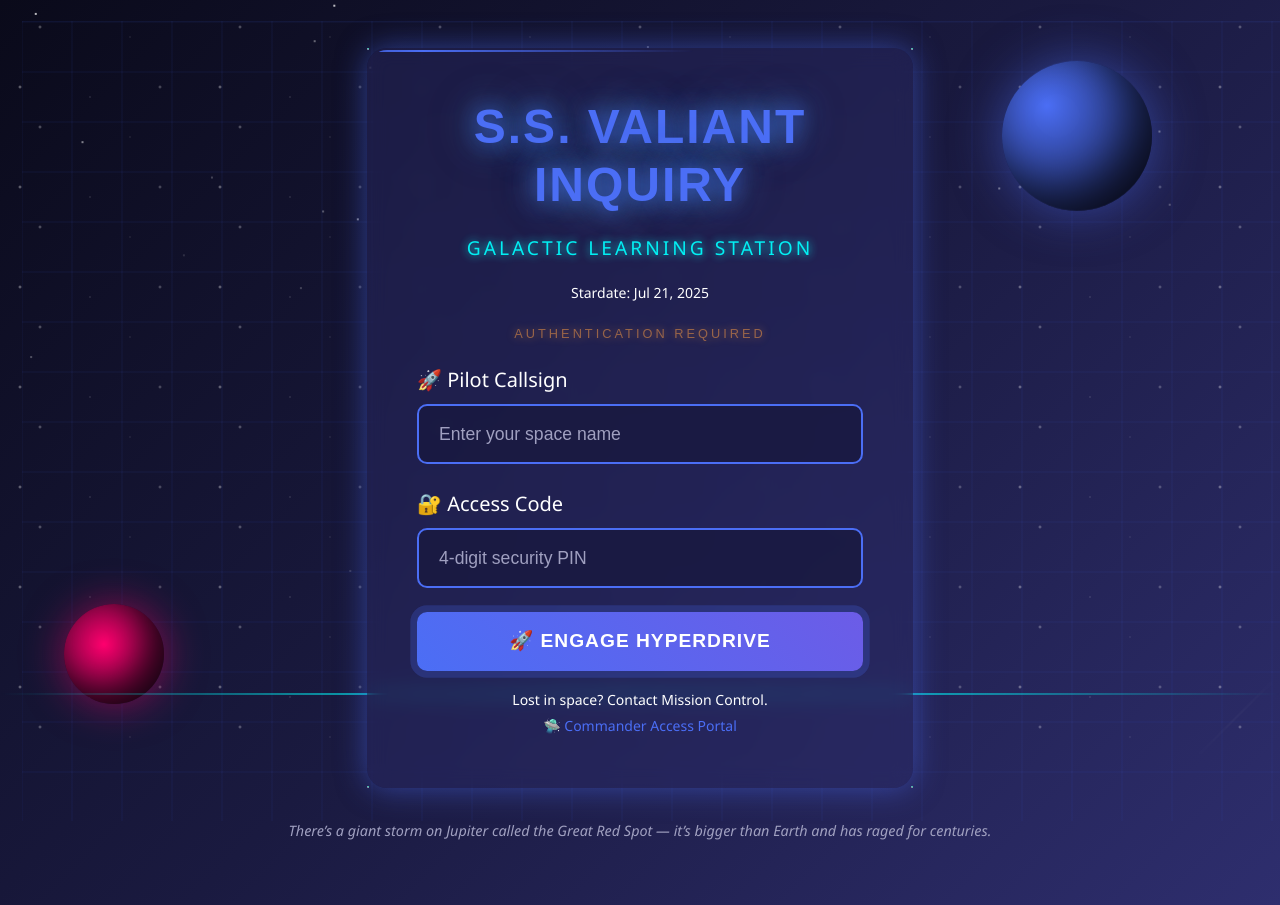
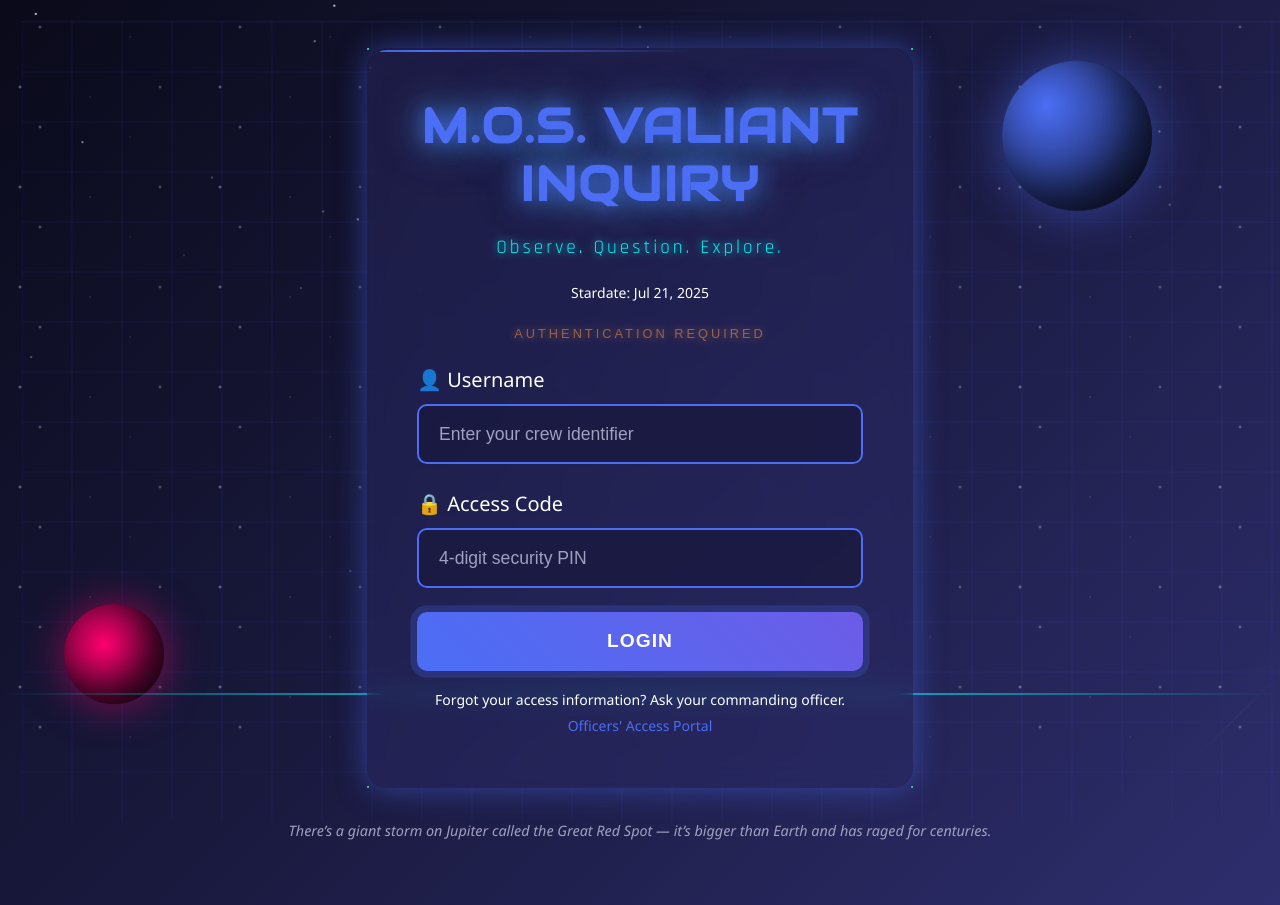
Before and after one commit to bgweaver/crew-achievement, a Node server app: page / in a window 1280 px wide. Run offline with Node 20, Linux system fonts and the light colour scheme.

Commit message:
Word changes. Font matching.

```diff
--- a/public/style.css
+++ b/public/style.css
@@ -646,3 +646,17 @@ h1 {
 
 
 }
+
+.space-station-title {
+  font-family: 'Audiowide', sans-serif;
+  font-size: 3rem;
+  font-weight: 900;
+  color: var(--text-primary);
+  text-shadow:
+    0 0 8px rgba(75, 110, 245, 0.5),
+    0 0 15px rgba(0, 255, 255, 0.3),
+    0 0 25px rgba(255, 0, 110, 0.15);
+  animation: titleGlow 3s ease-in-out infinite;
+  margin-bottom: 20px;
+  letter-spacing: 2px;
+}
--- a/views/login.ejs
+++ b/views/login.ejs
@@ -1,8 +1,11 @@
 <!DOCTYPE html>
 <html>
 <head>
-  <title>Valiant Inquiry - Space Station Login</title>
+  <title>Valiant Inquiry - Crew Login</title>
   <link rel="stylesheet" href="https://cdn.jsdelivr.net/npm/bootstrap@5.3.0/dist/css/bootstrap.min.css">
+  <link rel="preconnect" href="https://fonts.googleapis.com">
+<link rel="preconnect" href="https://fonts.gstatic.com" crossorigin>
+<link href="https://fonts.googleapis.com/css2?family=Audiowide&family=Rajdhani:wght@300;400;500;600;700&display=swap" rel="stylesheet">
   <link rel="stylesheet" href="/style.css">
   <style>
     /* Enhanced Space Theme CSS - Ultra Cool Edition */
@@ -119,18 +122,6 @@
     }
 
     /* Additional login-specific styles */
-    .space-station-title {
-      font-size: 3rem;
-      font-weight: 900;
-      color: var(--text-primary);
-      text-shadow:
-        0 0 20px rgba(75, 110, 245, 0.8),
-        0 0 40px rgba(0, 255, 255, 0.5),
-        0 0 60px rgba(255, 0, 110, 0.3);
-      animation: titleGlow 3s ease-in-out infinite;
-      margin-bottom: 20px;
-      letter-spacing: 2px;
-    }
 
     @keyframes titleGlow {
       0%, 100% {
@@ -148,6 +139,9 @@
     }
 
     .subtitle {
+      font-family: "Rajdhani", sans-serif;
+  font-weight: 400;
+  font-style: normal;
       font-size: 1.2rem;
       color: var(--neon-cyan);
       text-shadow: 0 0 10px var(--neon-cyan);
@@ -344,6 +338,22 @@
       z-index: 100;
       transition: opacity 1s ease-in-out;
     }
+
+
+.space-station-title {
+  font-family: 'Audiowide', sans-serif;
+  font-size: 3rem;
+  font-weight: 900;
+  color: var(--text-primary);
+  text-shadow:
+    0 0 8px rgba(75, 110, 245, 0.5),
+    0 0 15px rgba(0, 255, 255, 0.3),
+    0 0 25px rgba(255, 0, 110, 0.15);
+  animation: titleGlow 3s ease-in-out infinite;
+  margin-bottom: 20px;
+  letter-spacing: 2px;
+}
+
   </style>
 </head>
 <body>
@@ -358,8 +368,8 @@
       <div class="col-md-8 col-lg-6">
         <div class="login-container p-5 hologram-effect">
           <div class="text-center mb-2">
-            <h1 class="space-station-title">S.S. VALIANT INQUIRY</h1>
-            <p class="subtitle mb-3">GALACTIC LEARNING STATION</p>
+            <h1 class="space-station-title">M.O.S. VALIANT INQUIRY</h1>
+            <p class="subtitle mb-3">Observe. Question. Explore.</p>
             <div class="mb-2">
               <small style="color: white;">Stardate: <%= new Date().toLocaleDateString('en-US', { year: 'numeric', month: 'short', day: 'numeric' }) %></small>
             </div>
@@ -374,25 +384,25 @@
           <form action="/login" method="POST" class="login-form">
             <div class="auth-required">AUTHENTICATION REQUIRED</div>
             <div class="mb-4">
-              <label for="pseudonym" class="form-label fs-5">🚀 Pilot Callsign</label>
+              <label for="pseudonym" class="form-label fs-5">👤 Username</label>
               <input type="text" class="form-control form-control-lg" id="pseudonym" name="pseudonym" required
-                     placeholder="Enter your space name" autocomplete="off">
+                     placeholder="Enter your crew identifier" autocomplete="off">
             </div>
             <div class="mb-4">
-              <label for="pin" class="form-label fs-5">🔐 Access Code</label>
+              <label for="pin" class="form-label fs-5">🔒 Access Code</label>
               <input type="password" class="form-control form-control-lg" id="pin" name="pin" required
                      placeholder="4-digit security PIN" maxlength="4" pattern="[0-9]{4}">
             </div>
             <button type="submit" class="btn btn-primary btn-lg w-100 mb-3">
-              🚀 ENGAGE HYPERDRIVE
+              Login
             </button>
           </form>
 
           <div class="text-center">
             <small style="color: white;">
-              Lost in space? Contact Mission Control.<br>
+              Forgot your access information? Ask your commanding officer.<br>
               <a href="/admin-login" class="text-decoration-none" style="color: var(--space-accent);">
-                🛸 Commander Access Portal
+                Officers' Access Portal
               </a>
             </small>
           </div>
@@ -401,7 +411,7 @@
         <% if (Object.keys(teamScores).length > 0) { %>
           <div class="team-standings p-4 mt-5 mb-3">
             <h3 class="text-center mb-4" style="color: var(--neon-cyan); text-shadow: 0 0 20px var(--neon-cyan);">
-              🌟 SQUADRON RANKINGS 🌟
+              CREW RANKINGS
             </h3>
 
             <!-- Team Preview Cards -->
@@ -430,7 +440,7 @@
                     <span class="badge bg-<%= index === 0 ? 'warning' : index === 1 ? 'secondary' : index === 2 ? 'info' : 'dark' %> me-2">
                       <%= index + 1 %>
                     </span>
-                    <span class="fs-5"><%= team %> Squadron</span>
+                    <span class="fs-5"><%= team %> Crew</span>
                   </div>
                   <span class="badge bg-<%= team === 'Red' ? 'danger' : team === 'Blue' ? 'primary' : team === 'Green' ? 'success' : 'warning' %> fs-6">
                     <%= score %> pts
```
Also changed, not shown: views/dashboard.ejs (+5 -5 lines).
